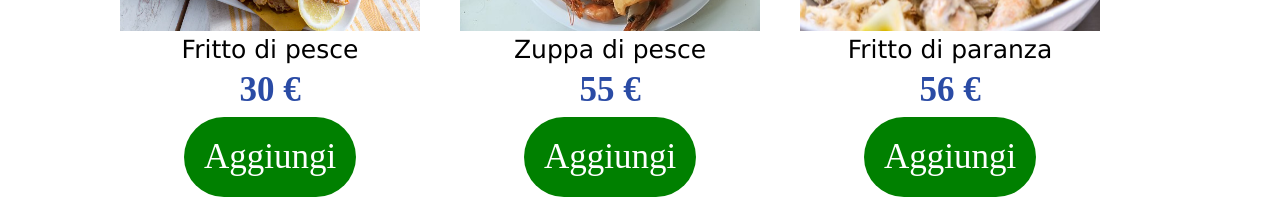
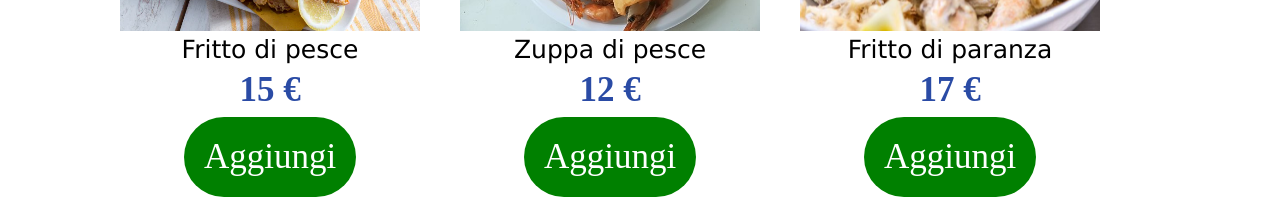
Before and after one commit to giorgiocoppola/Menu-, a React (Create React App) app: page / in a window 1280 px wide. Shown: the part 335-534 px from the top of the page. Built offline with nearby package versions, Linux system fonts and the light colour scheme.

Commit message:
Piccola modifica dei prezzi dei cibi

```diff
--- a/src/components/Menu.js
+++ b/src/components/Menu.js
@@ -14,21 +14,21 @@ function Menu() {
          <h1>Cosa vorresti ordinare?</h1>
          <div className ="testo1"> <img src={pesce} width="300px" height="230px"></img>
          <div className="descrizione">Fritto di pesce</div>
-         <div className="prezzo">30 €</div>
+         <div className="prezzo">15 €</div>
          <button onClick={() => setcount(count + 1)}>Aggiungi</button>
          <p>{count}</p>
          <button onClick={() => setcount(count - 1)}>Togli</button>
          </div>
          <div className ="testo2"> <img src={pesce2} width="300px" height="230px"></img>
          <div className="descrizione">Zuppa di pesce</div>
-         <div className="prezzo">55 €</div>
+         <div className="prezzo">12 €</div>
          <button onClick={() => setcount2(count2 + 1)}>Aggiungi</button>
          <p>{count2}</p>
          <button onClick={() => setcount2(count2 - 1)}>Togli</button>
          </div>
          <div className ="testo3"><img src={pesce3} width="300px" height="230px"></img>
          <div className="descrizione">Fritto di paranza</div>
-         <div className="prezzo">56 €</div>
+         <div className="prezzo">17 €</div>
          <button onClick={() => setcount3(count3 + 1)}>Aggiungi</button>
          <p>{count3}</p>
          <button onClick={() => setcount3(count3 - 1)}>Togli</button>
```
